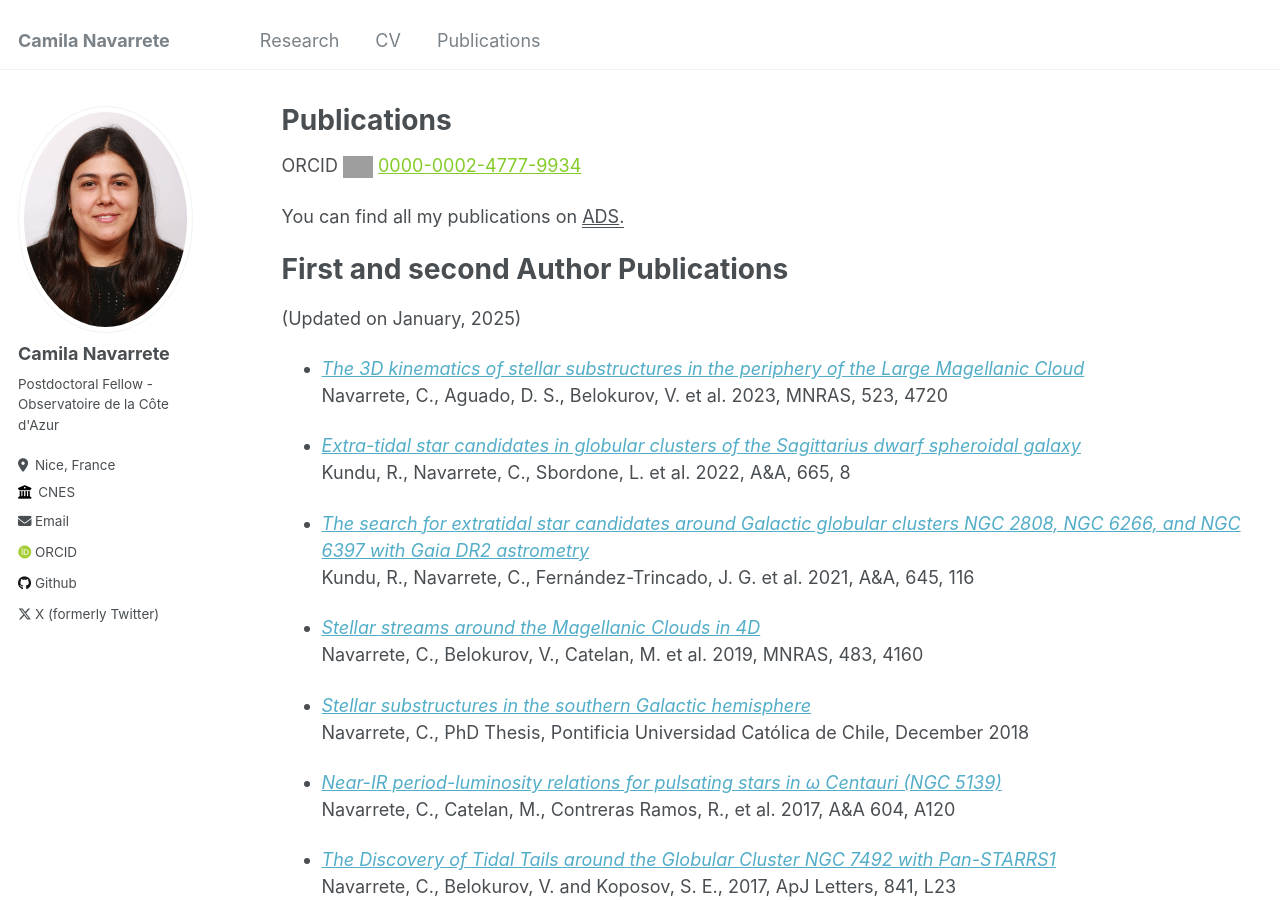
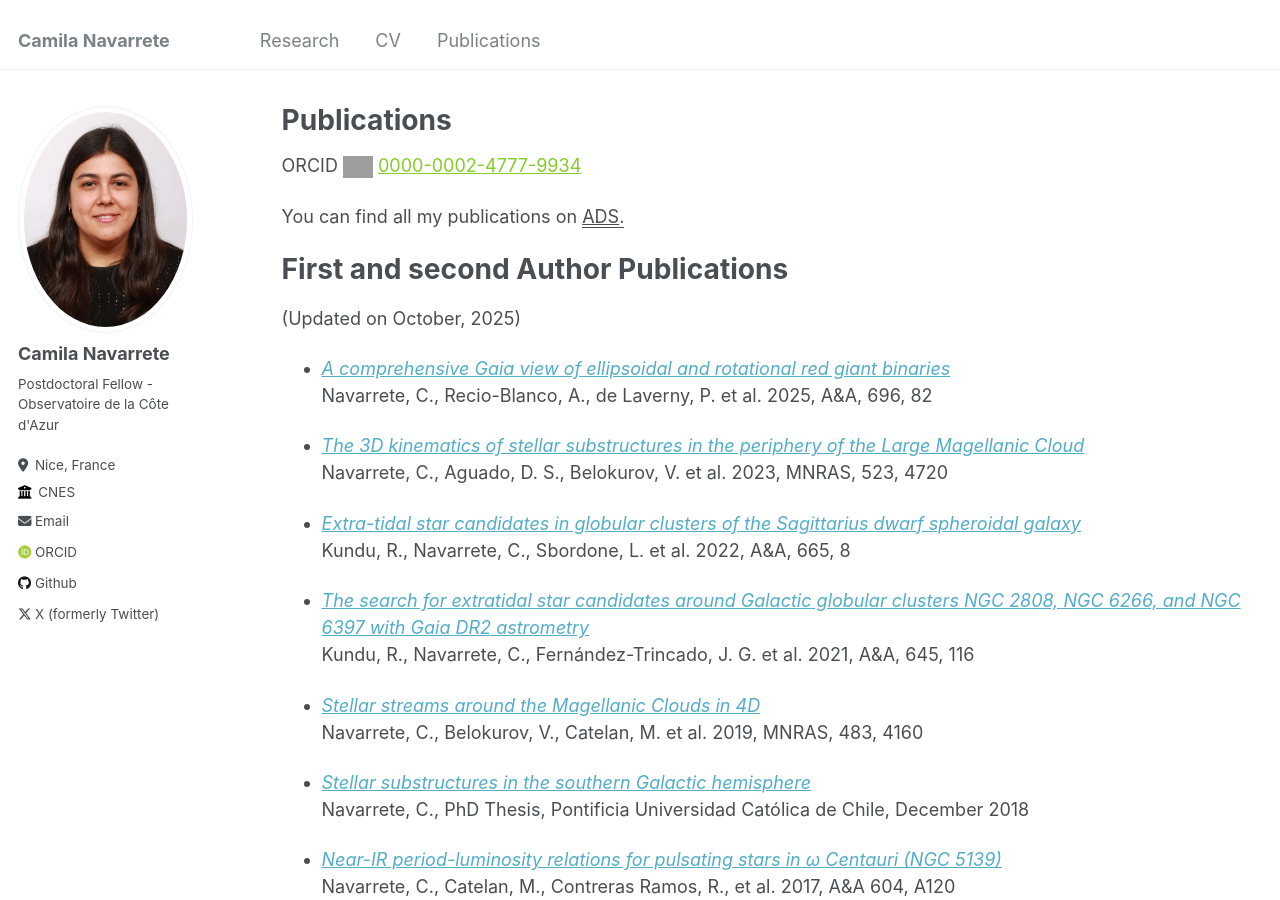
Before and after one commit to cnavarretes/cnavarretes.github.io, a Jekyll site: the page built from _pages/publications.md, in a window 1280 px wide and 900 px high. Built offline with Jekyll 4.4.1, drawn with Linux system fonts in a browser that asks for light colours; some web fonts are replaced; grey boxes are pictures that could not be loaded.

Commit message:
Update publications.md

```diff
--- a/_pages/publications.md
+++ b/_pages/publications.md
@@ -11,7 +11,10 @@ You can find all my publications on <u><a href="https://ui.adsabs.harvard.edu/se
 First and second Author Publications
 =========================
 
-(Updated on January, 2025)
+(Updated on October, 2025)
+
+* [*A comprehensive Gaia view of ellipsoidal and rotational red giant binaries*](https://ui.adsabs.harvard.edu/abs/2025A%26A...696A..82N/abstract)
+<br>Navarrete, C., Recio-Blanco, A., de Laverny, P. et al. 2025, A&A, 696, 82
 
 * [*The 3D kinematics of stellar substructures in the periphery of the Large Magellanic Cloud*](https://ui.adsabs.harvard.edu/abs/2023MNRAS.523.4720N/abstract)
 <br>Navarrete, C., Aguado, D. S., Belokurov, V. et al. 2023, MNRAS, 523, 4720
```
